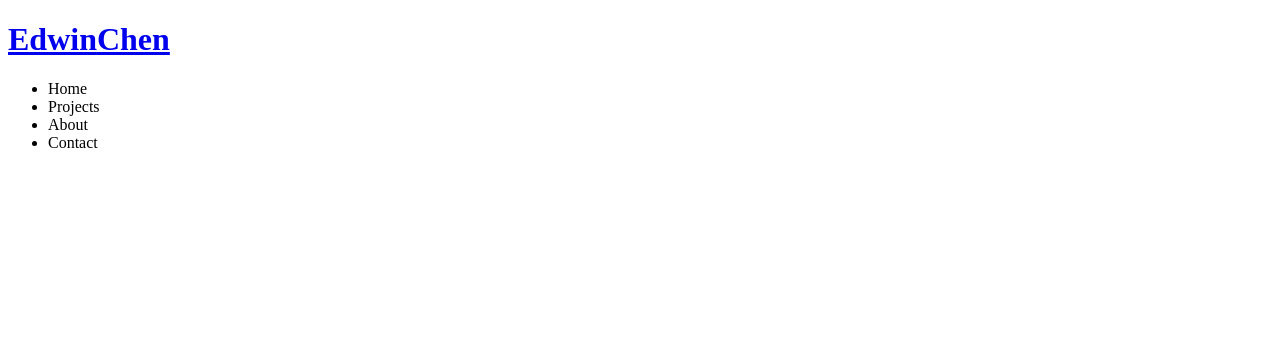
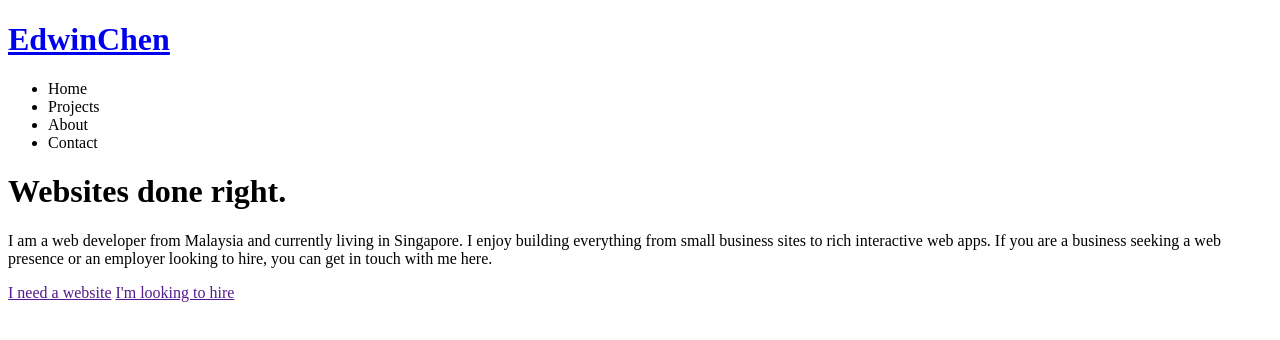
Before and after one commit to edwinchen85/edwinchen85.github.io, a plain HTML site: page index.html in a window 1280 px wide. Drawn offline with Linux system fonts and the light colour scheme.

Commit message:
Add markup for large hero section

```diff
--- a/index.html
+++ b/index.html
@@ -22,5 +22,12 @@
     </nav>
   </header>
 
+  <div class="large-hero">
+    <h1>Websites done right.</h1>
+    <p>I am a web developer from Malaysia and currently living in Singapore. I enjoy building everything from small business sites to rich interactive web apps. If you are a business seeking a web presence or an employer looking to hire, you can get in touch with me here.</p>
+    <a href="">I need a website</a>
+    <a href="">I'm looking to hire</a>
+  </div>
+
 </body>
 </html>
```
